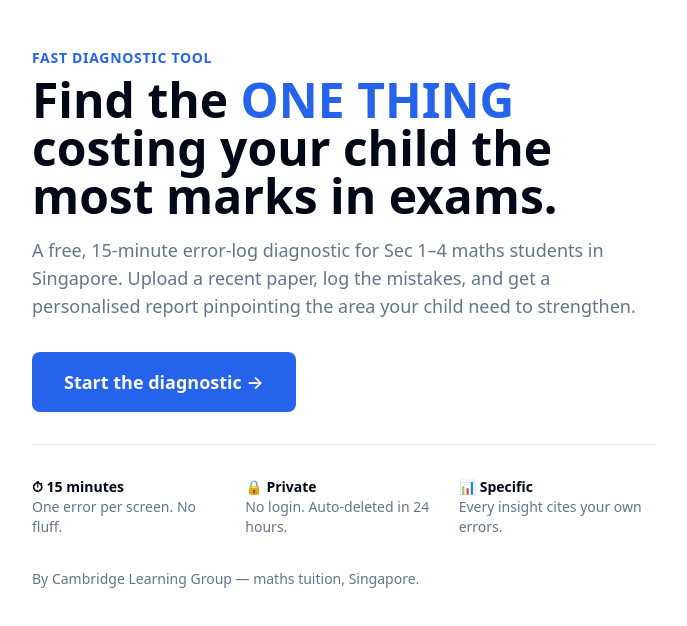
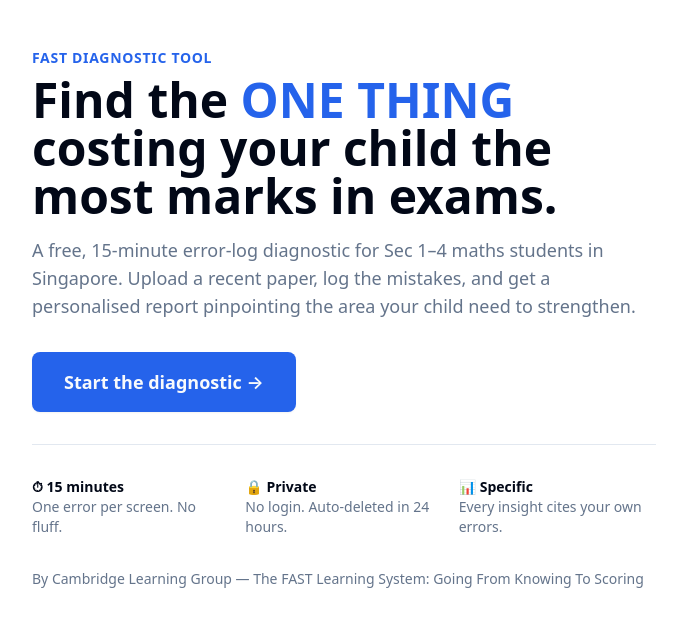
Before and after one commit to willkohsg/fast-learning-app, a Next.js app: page / in a window 1280 px wide. Shown: the top 626 px of the page, without its empty margins (296-983 px from the left). Built offline with nearby package versions, Linux system fonts and the light colour scheme; no server answers.

Commit message:
copy: landing footer -> 'FAST Learning System: Going From Knowing To Scoring'

```diff
--- a/app/page.tsx
+++ b/app/page.tsx
@@ -78,7 +78,7 @@ export default function LandingPage() {
             </div>
           </div>
           <p className="pt-4">
-            By Cambridge Learning Group — maths tuition, Singapore.
+            By Cambridge Learning Group — The FAST Learning System: Going From Knowing To Scoring
           </p>
         </div>
       </div>
```
